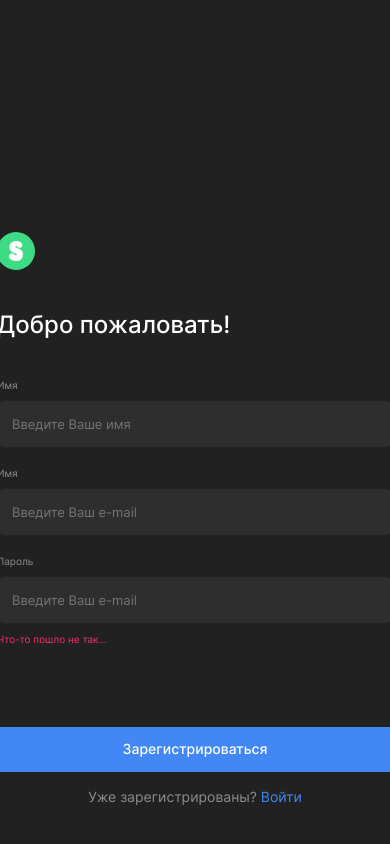
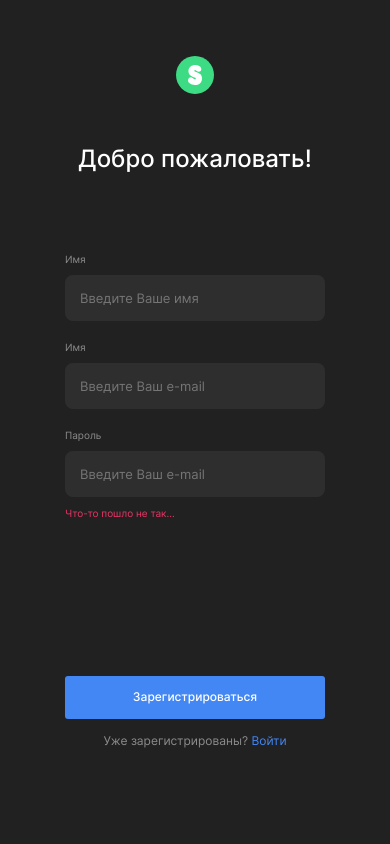
Before and after one commit to Vovkasquid/movies-explorer-frontend, a React (Create React App) app: page /signup in a window 390 px wide. Shown: the top 844 px of the page. Built offline with nearby package versions, Linux system fonts and the light colour scheme.

Commit message:
feat: стилизовать register под 320px

```diff
--- a/src/components/Register/Register.css
+++ b/src/components/Register/Register.css
@@ -178,3 +178,39 @@
     margin-bottom: 82px;
   }
 }
+
+@media (max-width: 500px) {
+  .register {
+    padding: 56px 0 30px 0;
+  }
+  .register-container {
+    width: 260px;
+  }
+  .register__logo {
+    align-self: center;
+    margin-bottom: 50px;
+  }
+  .register__title {
+    text-align: center;
+    align-self: center;
+    margin-bottom: 80px;
+  }
+  .register__form-input-list {
+    margin-bottom: 157px;
+  }
+  .register__form-submit {
+    font-size: 12px;
+    line-height: 15px;
+  }
+  .register__form-button-container {
+    gap: 14px;
+  }
+  .register__form-helper-text {
+    font-size: 12px;
+    line-height: 15px;
+  }
+  .register__form-link {
+    font-size: 12px;
+    line-height: 15px;
+  }
+}
```
